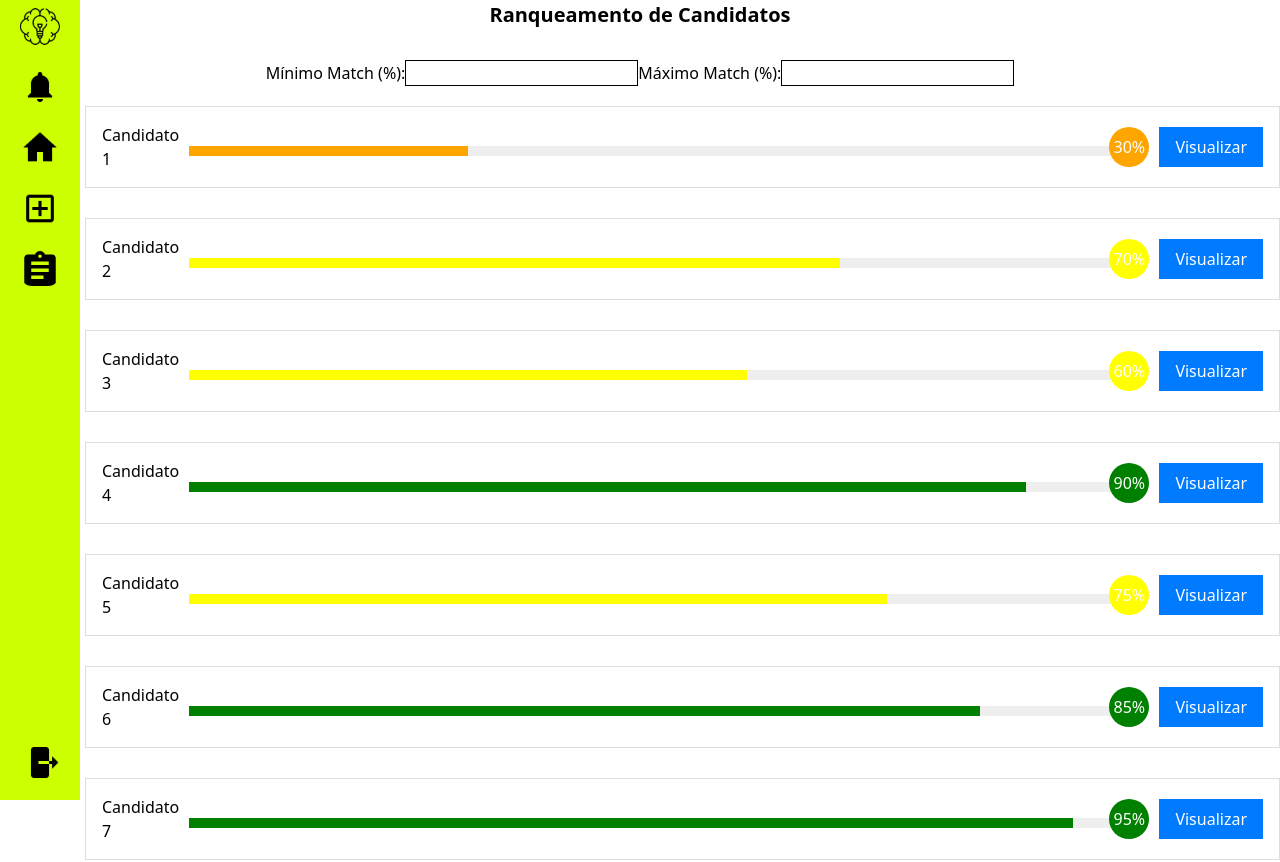
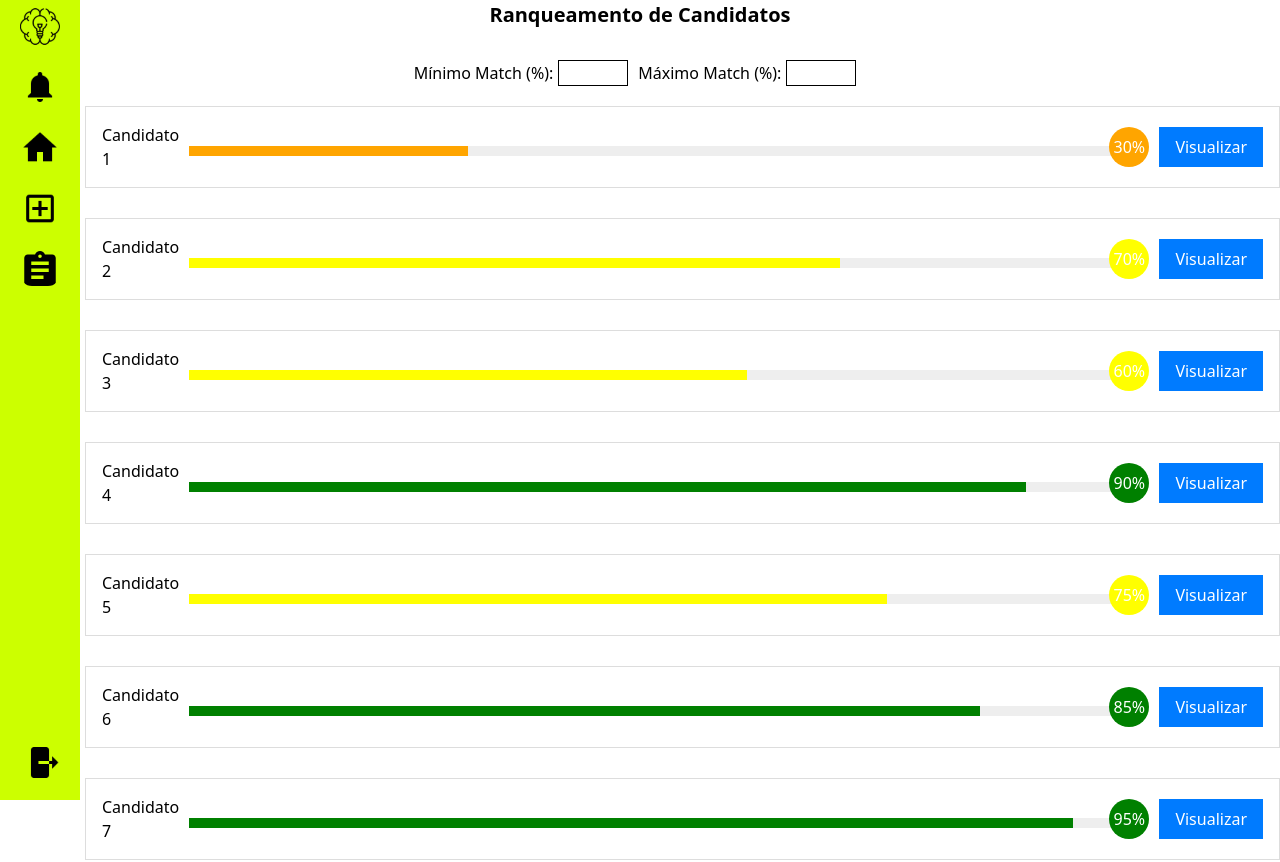
Before and after one commit to Inodevs-6/Inodevs-front-vue, a Vue app: page /Ranqueamento in a window 1280 px wide. Shown: the top 862 px of the page. Built offline with nearby package versions, Linux system fonts and the light colour scheme.

Commit message:
Adjusting size of input fields

```diff
--- a/src/views/Ranqueamento.vue
+++ b/src/views/Ranqueamento.vue
@@ -106,6 +106,9 @@ export default {
 
 .borda-filtro {
   border: 1px solid #000;
+  width: 70px;
+  margin-left: 5px;
+  margin-right: 10px;
 }
 
 .filtro {
```
